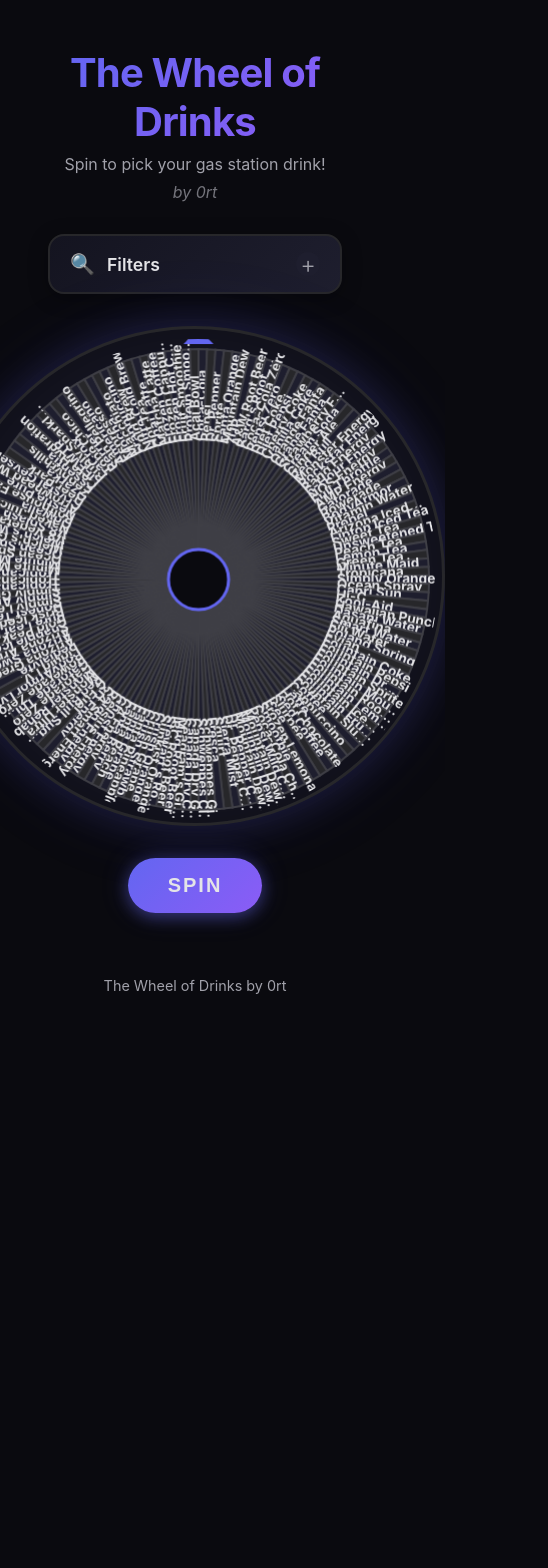
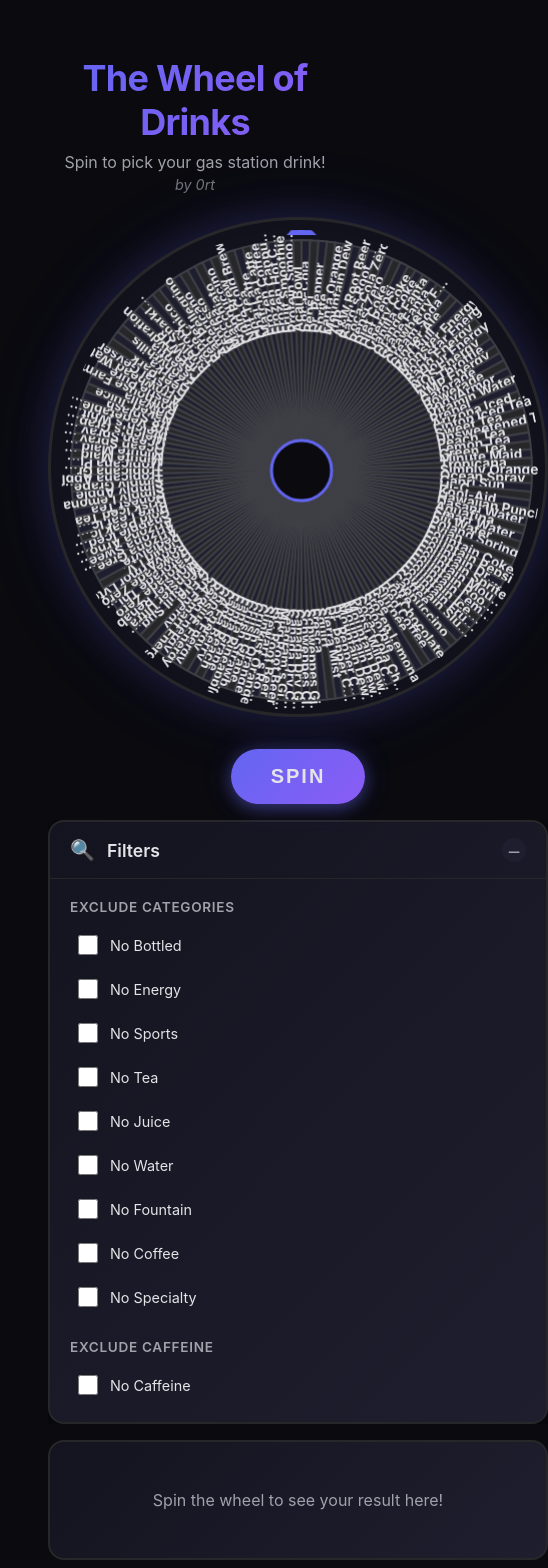
Before and after one commit to asp/WheelOfDrinks, a React (Vite) app: page / in a window 390 px wide. Shown: the top 1568 px of the page, 548 px wide, since content can reach past the window. Before the commit the page ends 1042 px from the top, so only its background shows below. Built offline with nearby package versions, Linux system fonts and the light colour scheme.

Commit message:
Major UI redesign: Sidebar layout, improved filters, fixed wheel distribution

```diff
--- a/src/App.css
+++ b/src/App.css
@@ -1,24 +1,19 @@
 .app {
   width: 100%;
-  max-width: 1200px;
-  margin: 0 auto;
-}
-
-.app-container {
+  min-height: 100vh;
   display: flex;
   flex-direction: column;
-  align-items: center;
-  gap: 3rem;
-  padding: 2rem;
 }
 
 .app-header {
   text-align: center;
+  padding: 2rem 2rem 1rem;
   animation: fadeInDown 0.6s ease-out;
+  flex-shrink: 0;
 }
 
 .app-title {
-  font-size: 3.5rem;
+  font-size: 3rem;
   font-weight: 700;
   background: linear-gradient(135deg, var(--accent-primary), var(--accent-secondary));
   -webkit-background-clip: text;
@@ -29,34 +24,80 @@
 }
 
 .app-subtitle {
-  font-size: 1.25rem;
+  font-size: 1.1rem;
   color: var(--text-secondary);
   font-weight: 400;
-  margin-bottom: 0.5rem;
+  margin-bottom: 0.25rem;
 }
 
 .app-author {
-  font-size: 1rem;
+  font-size: 0.9rem;
   color: var(--text-secondary);
   font-weight: 400;
   opacity: 0.7;
   font-style: italic;
 }
 
+.app-main-layout {
+  display: grid;
+  grid-template-columns: 320px 1fr 320px;
+  gap: 2rem;
+  padding: 1rem 2rem;
+  flex: 1;
+  align-items: start;
+  max-width: 1600px;
+  margin: 0 auto;
+  width: 100%;
+}
+
+.app-sidebar {
+  position: sticky;
+  top: 2rem;
+  height: fit-content;
+  max-height: calc(100vh - 200px);
+  overflow-y: auto;
+}
+
+.app-sidebar-left {
+  /* Left sidebar for filters */
+}
+
+.app-sidebar-right {
+  /* Right sidebar for results */
+}
+
+.app-center {
+  display: flex;
+  align-items: center;
+  justify-content: center;
+  min-height: 600px;
+}
+
 .wheel-container {
   position: relative;
   animation: fadeInUp 0.8s ease-out;
-  min-height: 400px;
+  width: 100%;
   display: flex;
   align-items: center;
   justify-content: center;
 }
 
+.result-placeholder {
+  background: linear-gradient(135deg, var(--bg-secondary), var(--bg-tertiary));
+  border-radius: 16px;
+  border: 2px solid var(--border-color);
+  padding: 3rem 2rem;
+  text-align: center;
+  color: var(--text-secondary);
+  font-size: 1rem;
+}
+
 .app-footer {
   text-align: center;
   color: var(--text-secondary);
-  font-size: 0.9rem;
-  margin-top: 2rem;
+  font-size: 0.85rem;
+  padding: 1.5rem;
+  margin-top: auto;
   animation: fadeIn 1s ease-out;
 }
 
@@ -91,17 +132,66 @@
   }
 }
 
+/* Responsive design */
+@media (max-width: 1400px) {
+  .app-main-layout {
+    grid-template-columns: 280px 1fr 280px;
+    gap: 1.5rem;
+  }
+}
+
+@media (max-width: 1200px) {
+  .app-main-layout {
+    grid-template-columns: 260px 1fr 260px;
+    gap: 1rem;
+  }
+}
+
+@media (max-width: 1024px) {
+  .app-main-layout {
+    grid-template-columns: 1fr;
+    grid-template-rows: auto 1fr auto;
+    gap: 1.5rem;
+  }
+
+  .app-sidebar {
+    position: static;
+    max-height: none;
+  }
+
+  .app-sidebar-left {
+    order: 2;
+  }
+
+  .app-center {
+    order: 1;
+    min-height: 500px;
+  }
+
+  .app-sidebar-right {
+    order: 3;
+  }
+}
+
 @media (max-width: 768px) {
   .app-title {
-    font-size: 2.5rem;
+    font-size: 2.25rem;
   }
 
   .app-subtitle {
     font-size: 1rem;
   }
 
-  .app-container {
-    gap: 2rem;
+  .app-header {
+    padding: 1.5rem 1rem 0.5rem;
+  }
+
+  .app-main-layout {
     padding: 1rem;
+    gap: 1rem;
+  }
+
+  .app-center {
+    min-height: 400px;
   }
 }
--- a/src/App.jsx
+++ b/src/App.jsx
@@ -14,6 +14,8 @@
     noPackaging: [],
     noDairy: [],
     noWater: [],
+    noCategory: [],
+    noSugar: [],
   })
 
   const filteredDrinks = useMemo(() => {
@@ -46,19 +48,22 @@
 
   return (
     <div className="app">
-      <div className="app-container">
       <header className="app-header">
         <h1 className="app-title">The Wheel of Drinks</h1>
         <p className="app-subtitle">Spin to pick your gas station drink!</p>
         <p className="app-author">by 0rt</p>
       </header>
 
+      <div className="app-main-layout">
+        <aside className="app-sidebar app-sidebar-left">
           <FilterPanel
             filters={filters}
             onFiltersChange={handleFiltersChange}
             availableCount={filteredDrinks.length}
           />
+        </aside>
 
+        <main className="app-center">
           <div className="wheel-container">
             <DrinkWheel
               drinks={filteredDrinks}
@@ -67,16 +72,23 @@
               isSpinning={isSpinning}
             />
           </div>
+        </main>
 
-        {showResult && selectedDrink && (
+        <aside className="app-sidebar app-sidebar-right">
+          {showResult && selectedDrink ? (
             <DrinkResult drink={selectedDrink} onReset={handleReset} />
+          ) : (
+            <div className="result-placeholder">
+              <p>Spin the wheel to see your result here!</p>
+            </div>
           )}
+        </aside>
+      </div>
 
       <footer className="app-footer">
         <p>The Wheel of Drinks by 0rt</p>
       </footer>
     </div>
-    </div>
   )
 }
 
--- a/src/components/DrinkWheel.jsx
+++ b/src/components/DrinkWheel.jsx
@@ -39,10 +39,11 @@
     // Clear canvas
     ctx.clearRect(0, 0, size, size)
 
-    // Draw segments
+    // Draw segments - ensure equal distribution
     drinks.forEach((drink, index) => {
-      const startAngle = index * anglePerSegment - Math.PI / 2
-      const endAngle = (index + 1) * anglePerSegment - Math.PI / 2
+      // Calculate angles precisely to ensure even distribution
+      const startAngle = (index * anglePerSegment) - Math.PI / 2
+      const endAngle = ((index + 1) * anglePerSegment) - Math.PI / 2
 
       // Alternate colors for visual distinction
       const isEven = index % 2 === 0
--- a/src/components/FilterPanel.css
+++ b/src/components/FilterPanel.css
@@ -8,6 +8,17 @@
   overflow: hidden;
   transition: all 0.3s ease;
   animation: fadeInDown 0.6s ease-out;
+}
+
+.filter-panel-sidebar {
+  max-width: 100%;
+  max-height: 100%;
+  overflow-y: auto;
+}
+
+.filter-panel-sidebar .filter-content {
+  max-height: calc(100vh - 300px);
+  overflow-y: auto;
 }
 
 .filter-panel.expanded {
--- a/src/components/FilterPanel.jsx
+++ b/src/components/FilterPanel.jsx
@@ -1,8 +1,10 @@
 import { useState } from 'react'
 import './FilterPanel.css'
 
+const categories = ['Bottled', 'Energy', 'Sports', 'Tea', 'Juice', 'Water', 'Fountain', 'Coffee', 'Specialty']
+
 const FilterPanel = ({ filters, onFiltersChange, availableCount }) => {
-  const [isExpanded, setIsExpanded] = useState(false)
+  const [isExpanded, setIsExpanded] = useState(true) // Always expanded in sidebar
 
   const toggleFilter = (filterType, value) => {
     const newFilters = { ...filters }
@@ -26,6 +28,8 @@
       noPackaging: [],
       noDairy: [],
       noWater: [],
+      noCategory: [],
+      noSugar: [],
     })
   }
 
@@ -33,10 +37,12 @@
     (filters.noCaffeine?.length || 0) +
     (filters.noPackaging?.length || 0) +
     (filters.noDairy?.length || 0) +
-    (filters.noWater?.length || 0)
+    (filters.noWater?.length || 0) +
+    (filters.noCategory?.length || 0) +
+    (filters.noSugar?.length || 0)
 
   return (
-    <div className={`filter-panel ${isExpanded ? 'expanded' : ''}`}>
+    <div className={`filter-panel ${isExpanded ? 'expanded' : ''} filter-panel-sidebar`}>
       <div className="filter-header" onClick={() => setIsExpanded(!isExpanded)}>
         <div className="filter-header-content">
           <span className="filter-icon">🔍</span>
@@ -50,6 +56,22 @@
 
       {isExpanded && (
         <div className="filter-content">
+          <div className="filter-section">
+            <h3 className="filter-section-title">Exclude Categories</h3>
+            <div className="filter-options">
+              {categories.map(category => (
+                <label key={category} className="filter-option">
+                  <input
+                    type="checkbox"
+                    checked={filters.noCategory?.includes(category) || false}
+                    onChange={() => toggleFilter('noCategory', category)}
+                  />
+                  <span className="filter-option-label">No {category}</span>
+                </label>
+              ))}
+            </div>
+          </div>
+
           <div className="filter-section">
             <h3 className="filter-section-title">Exclude Caffeine</h3>
             <div className="filter-options">
@@ -73,7 +95,7 @@
                   checked={filters.noPackaging?.includes('fountain') || false}
                   onChange={() => toggleFilter('noPackaging', 'fountain')}
                 />
-                <span className="filter-option-label">No Fountain Drinks</span>
+                <span className="filter-option-label">No Fountain</span>
               </label>
               <label className="filter-option">
                 <input
@@ -81,7 +103,7 @@
                   checked={filters.noPackaging?.includes('can') || false}
                   onChange={() => toggleFilter('noPackaging', 'can')}
                 />
-                <span className="filter-option-label">No Canned Drinks</span>
+                <span className="filter-option-label">No Cans</span>
               </label>
               <label className="filter-option">
                 <input
@@ -89,13 +111,13 @@
                   checked={filters.noPackaging?.includes('bottle') || false}
                   onChange={() => toggleFilter('noPackaging', 'bottle')}
                 />
-                <span className="filter-option-label">No Bottled Drinks</span>
+                <span className="filter-option-label">No Bottles</span>
               </label>
             </div>
           </div>
 
           <div className="filter-section">
-            <h3 className="filter-section-title">Exclude Dairy</h3>
+            <h3 className="filter-section-title">Exclude Types</h3>
             <div className="filter-options">
               <label className="filter-option">
                 <input
@@ -105,12 +127,6 @@
                 />
                 <span className="filter-option-label">No Dairy</span>
               </label>
-            </div>
-          </div>
-
-          <div className="filter-section">
-            <h3 className="filter-section-title">Exclude Water</h3>
-            <div className="filter-options">
               <label className="filter-option">
                 <input
                   type="checkbox"
@@ -118,6 +134,14 @@
                   onChange={() => toggleFilter('noWater', 'water')}
                 />
                 <span className="filter-option-label">No Water</span>
+              </label>
+              <label className="filter-option">
+                <input
+                  type="checkbox"
+                  checked={filters.noSugar?.includes('sugar') || false}
+                  onChange={() => toggleFilter('noSugar', 'sugar')}
+                />
+                <span className="filter-option-label">No Diet/Zero</span>
               </label>
             </div>
           </div>
--- a/src/utils/filterDrinks.js
+++ b/src/utils/filterDrinks.js
@@ -1,4 +1,14 @@
 import { drinks } from '../data/drinks'
+
+// Helper to check if drink is sugar-free
+const isSugarFree = (drink) => {
+  const name = drink.name.toLowerCase()
+  return name.includes('zero') ||
+         name.includes('diet') ||
+         name.includes('sugarfree') ||
+         name.includes('sugar-free') ||
+         name.includes('sugar free')
+}
 
 export const filterDrinks = (filters) => {
   return drinks.filter(drink => {
@@ -22,6 +32,18 @@
       return false
     }
 
+    // Exclude categories
+    if (filters.noCategory && filters.noCategory.length > 0) {
+      if (filters.noCategory.includes(drink.category)) {
+        return false
+      }
+    }
+
+    // Exclude sugar-free (diet/zero drinks)
+    if (filters.noSugar?.includes('sugar') && isSugarFree(drink)) {
+      return false
+    }
+
     return true
   })
 }
```
Also changed, not shown: src/components/DrinkResult.css (+6 -5 lines). Lines whose indentation alone changed are shown as unchanged.
